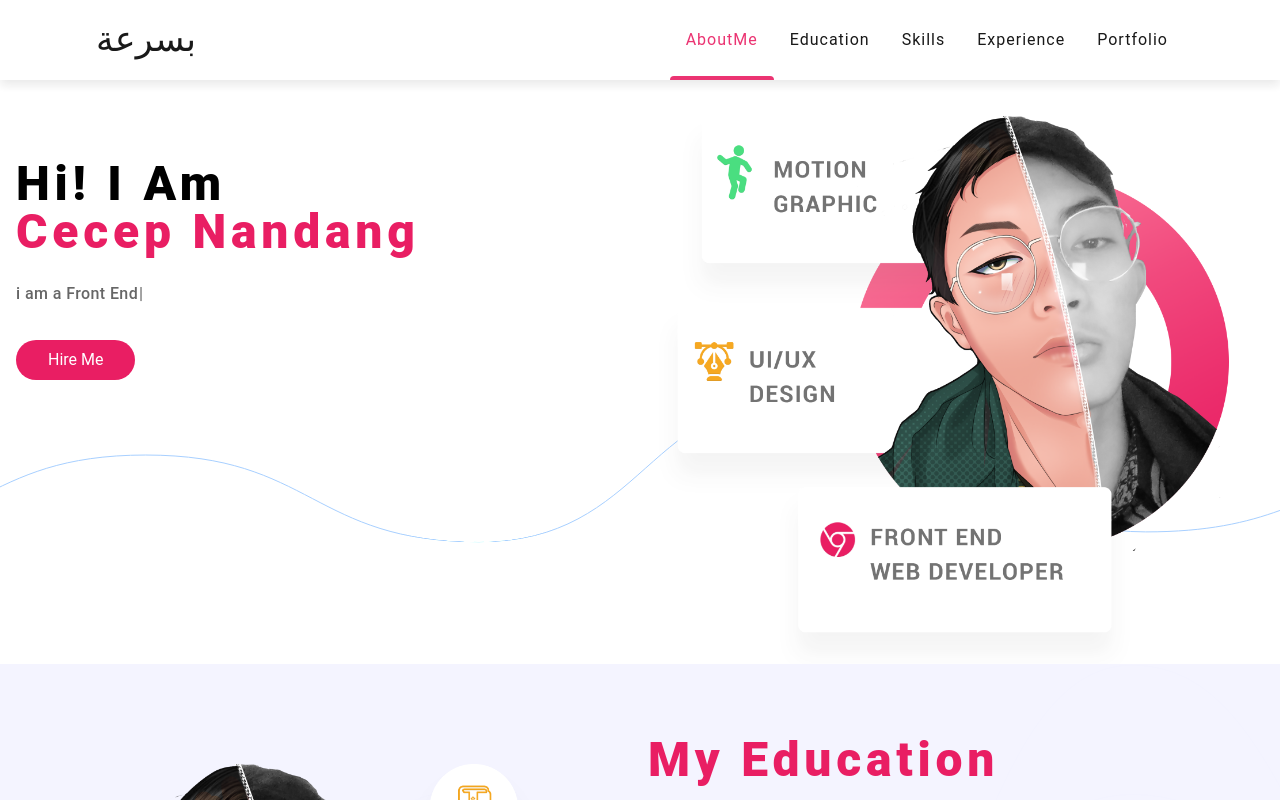
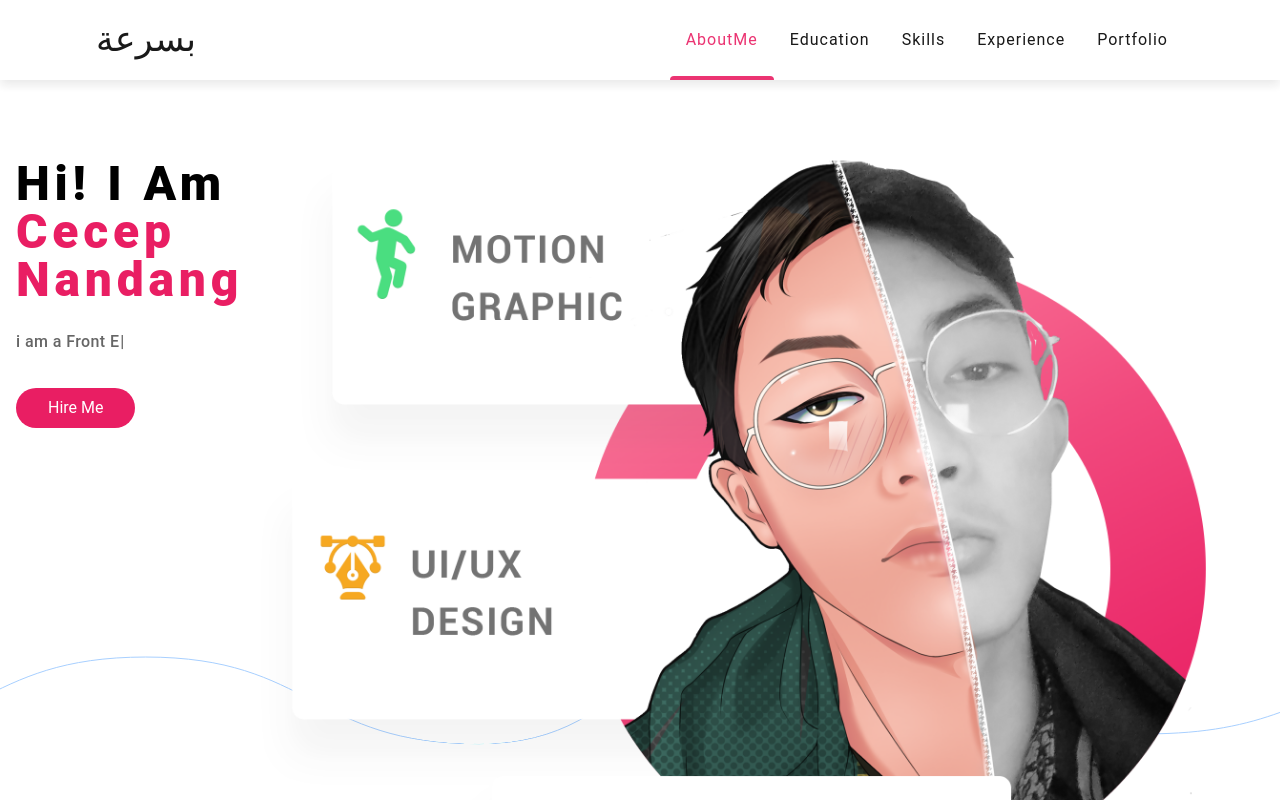
Before and after one commit to cecepns/myportfolio, a Next.js app: page / in a window 1280 px wide. Shown: the top 800 px of the page. Built offline with nearby package versions, Linux system fonts and the light colour scheme.

Commit message:
fix flexbox

```diff
--- a/components/aboutme.js
+++ b/components/aboutme.js
@@ -8,7 +8,7 @@ function AboutMe() {
     return (
         <div id="home" className="bg-white pt-12 bg-right bg-no-repeat" style={{backgroundImage: "url(/waves.svg)", backgroundBlendMode: "hard-light"}}>
             <div className="container mx-auto px-4">
-                <div className="grid grid-cols-1 md:grid-cols-2 gap-4 gap-0 md:gap-4">
+                <div className="flex flex-column md:flex-row justify-between">
                     <div className="mt-12">
 
                         <h2
```
